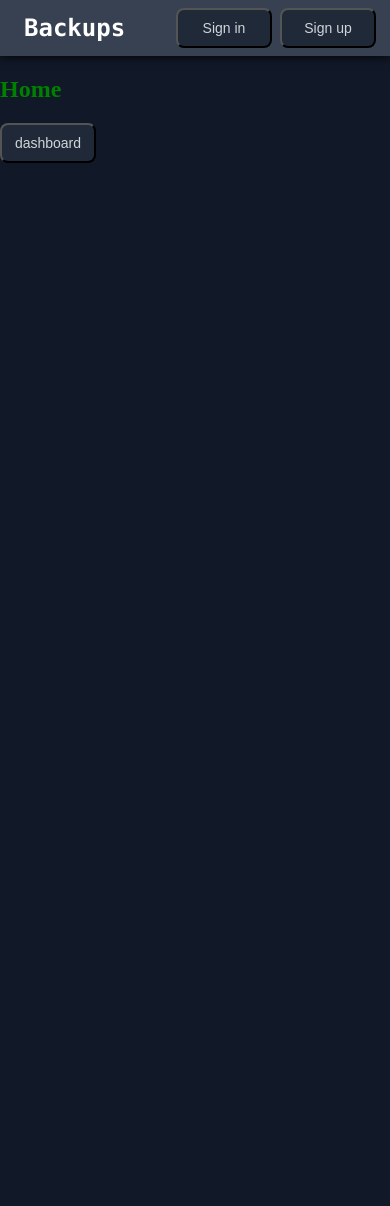
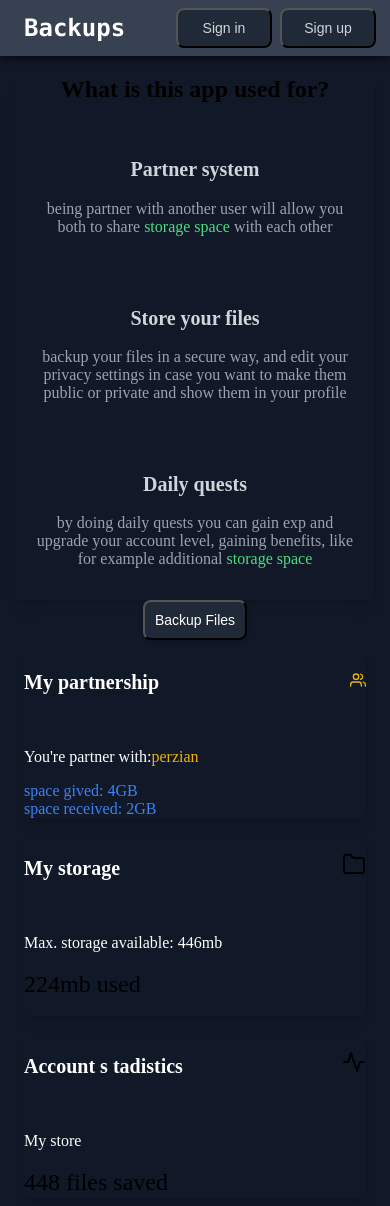
Before and after one commit to AguHDS/Backups, a React (Vite) app in the folder frontend/: page / in a window 390 px wide. Before the commit the page ends 844 px from the top, so only its background shows below. Built offline with nearby package versions, Linux system fonts and the light colour scheme.

Commit message:
#45 created main UI for home with detailed info of the app and account, and responsive

```diff
--- a/frontend/src/components/common/container/Container.jsx
+++ /dev/null
@@ -1,3 +0,0 @@
-export default function Container({ children, className }) {
-  return <div className={`mx-auto ${className}`}>{children}</div>;
-}
--- a/frontend/src/pages/dashboard/Dashboard.jsx
+++ /dev/null
@@ -1,19 +0,0 @@
-//components
-import { Button } from "../../components/common";
-
-//react router dom
-import { Link } from "react-router-dom";
-
-export default function Dashboard() {
-  return (
-    <>
-      <h2 style={{ color: "green" }}>Correctly authenticated</h2>
-      <div className="contentWrapper">
-
-        <Link to="/">
-          <Button label="To home"></Button>
-        </Link>
-      </div>
-    </>
-  );
-}
--- a/frontend/src/pages/home/Home.jsx
+++ b/frontend/src/pages/home/Home.jsx
@@ -1,15 +1,99 @@
-//components
+import { FiFolder, FiUsers, FiActivity } from "react-icons/fi";
+
 import { Button } from "../../components/common";
+import { StatCard } from "./components/StatCard";
 
-//react router dom
-import { Link } from "react-router-dom";
-export default function Home() {
+const Home = () => {
   return (
-    <>
-      <h2 style={{ color: "green" }}>Home</h2>
-      <Link to="/dashboard">
-        <Button label="dashboard"></Button>
-      </Link>
-    </>
+    <div className="flex items-center justify-center my-10 px-4">
+      <div className="w-[70%] space-y-9">
+        {/* Info Container */}
+        <div className="bg-[#232d42] p-8 shadow-lg">
+          <h2 className="text-3xl font-bold text-gray-200 mb-10 flex justify-center">
+            What is this app used for?
+          </h2>
+          <div className="grid grid-cols-1 md:grid-cols-3 gap-6 mt-6">
+            <div className="bg-[#0e172ab8] p-4 rounded-lg">
+              <h2 className="text-xl text-center text-gray-300">
+                Partner system
+              </h2>
+              <p className="text-[16px] text-gray-400 text-center break-words">
+                being partner with another user will allow you both to share{" "}
+                <span className="text-green-400">storage space</span> with each
+                other
+              </p>
+            </div>
+            <div className="bg-[#0e172ab8] p-4 rounded-lg">
+              <h3 className="text-xl text-center text-gray-300 mb-2">
+                Store your files
+              </h3>
+              <p className="text-[16px] text-gray-400 text-center break-words">
+                backup your files in a secure way, and edit your privacy
+                settings in case you want to make them public or private and
+                show them in your profile
+              </p>
+            </div>
+            <div className="bg-[#0e172ab8] p-4 rounded-lg">
+              <h3 className="text-xl text-center text-gray-300 mb-2">
+                Daily quests
+              </h3>
+              <p className="text-[16px] text-gray-400 text-center break-words">
+                by doing daily quests you can gain exp and upgrade your account
+                level, gaining benefits, like for example additional{" "}
+                <span className="text-green-400">storage space</span>
+              </p>
+            </div>
+          </div>
+        </div>
+
+        {/* Main Button - will change this section eventually, a button here makes no sense */}
+        <div className="flex justify-center">
+          <Button
+            label="Backup Files"
+            className="backupsBtn my-10 flex items-center text-white px-8 py-4 rounded-lg shadow-md"
+          />
+        </div>
+
+        {/* Statics section */}
+
+        <div className="flex flex-wrap gap-6 justify-between">
+          <StatCard
+            type="partner"
+            title="My partnership"
+            icon={<FiUsers className="text-3xl text-yellow-600" />}
+            subtitle="You're partner with:"
+            value="perzian"
+            color="text-md text-yellow-500"
+          >
+            <div className="relative top-4">
+              <div className="text-blue-500 my-1">space gived: 4GB</div>
+              <div className="text-blue-500 my-1">space received: 2GB</div>
+            </div>
+          </StatCard>
+
+          <StatCard
+            title="My storage"
+            icon={<FiFolder className="text-3xl text-green-600" />}
+            subtitle="Max. storage available: 446mb"
+            value="224mb used"
+            color="text-2xl text-green-600"
+          >
+            <div className="mt-4 bg-gray-200 h-2 rounded-full">
+              <div className="bg-green-600 h-2 rounded-full w-3/4"></div>
+            </div>
+          </StatCard>
+
+          <StatCard
+            title="Account s  tadistics"
+            icon={<FiActivity className="text-3xl text-purple-600" />}
+            subtitle="My store"
+            value="448 files saved"
+            color="text-2xl text-purple-500"
+          ></StatCard>
+        </div>
+      </div>
+    </div>
   );
-}
+};
+
+export default Home;
--- /dev/null
+++ b/frontend/src/pages/home/components/StatCard.jsx
@@ -0,0 +1,24 @@
+export function StatCard({ type = '', title, icon, subtitle, value, color, children }) {
+  return (
+    <div className="w-full sm:w-1/2 mb-5 md:w-1/4 lg:w-80 p-2 flex">
+      <div className="bg-[#232d42] w-full p-6 rounded-lg shadow-lg hover:shadow-xl transition-shadow duration-300 flex flex-col h-full">
+        <div className="flex items-center justify-between mb-4">
+          <h3 className="text-xl font-semibold text-white">{title}</h3>
+          <span className={color}>{icon}</span>
+        </div>
+        {type === "partner" ? (
+          <div className="flex items-center gap-x-2">
+            <p className="text-white mb-3">{subtitle}</p>
+            <div className={color}>{value}</div>
+          </div>
+        ) : (
+          <>
+            <p className="text-white mb-3">{subtitle}</p>
+            <div className={color}>{value}</div>
+          </>
+        )}
+        {children}
+      </div>
+    </div>
+  );
+}
```
